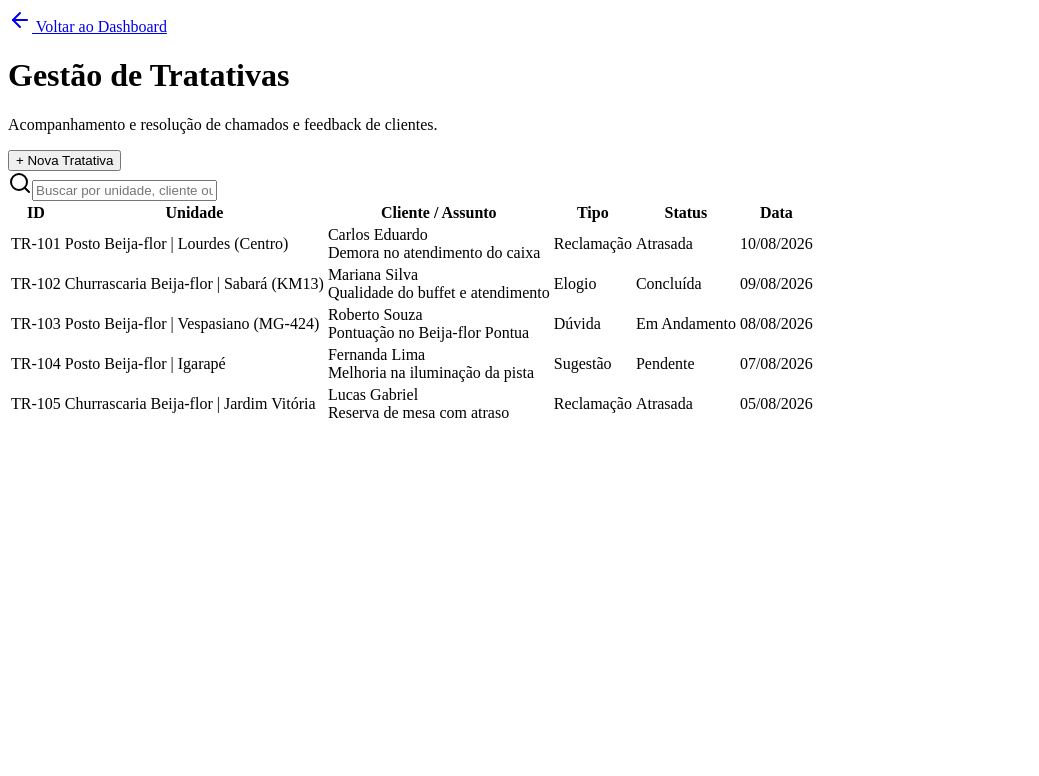
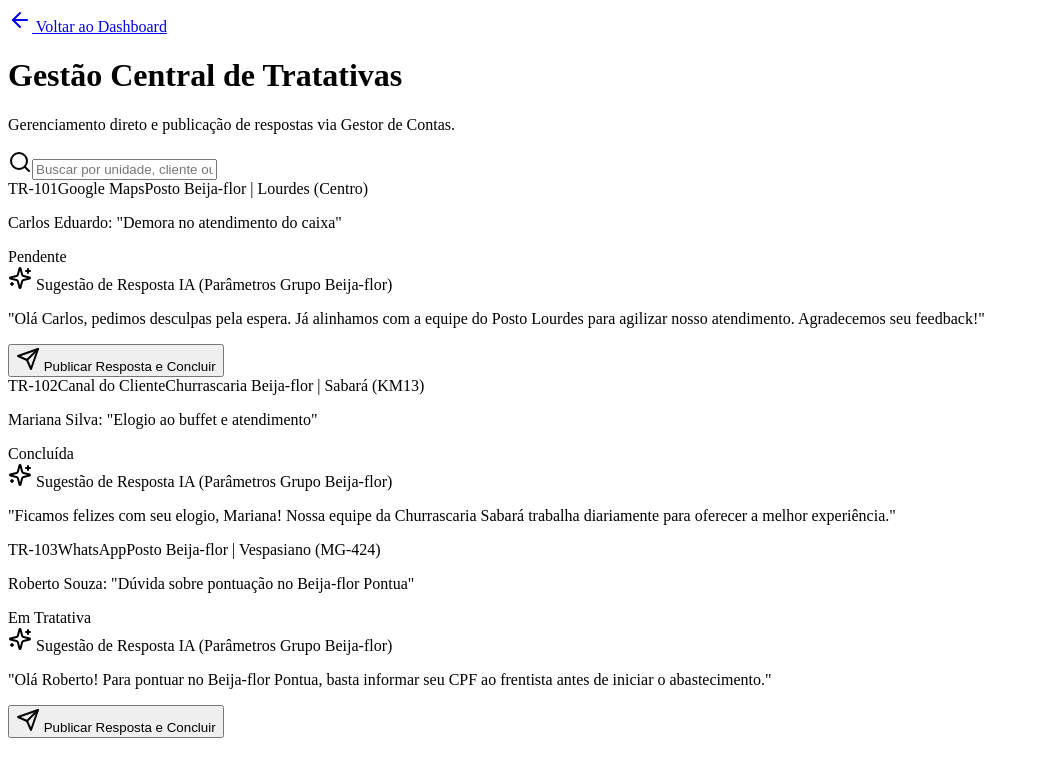
Before and after one commit to camilafvsa-a11y/beijaflor-local-hub, a Next.js app: page /tratativas in a window 1280 px wide. Shown: the top 776 px of the page, without its empty margins (0-1039 px from the left). Built offline with nearby package versions, Linux system fonts and the light colour scheme.

Commit message:
Update page.tsx

```diff
--- a/src/app/tratativas/page.tsx
+++ b/src/app/tratativas/page.tsx
@@ -2,24 +2,21 @@
 
 import React, { useState } from 'react';
 import Link from 'next/link';
-import { ArrowLeft, Clock, AlertTriangle, CheckCircle, MessageSquare, Filter, Search } from 'lucide-react';
+import { ArrowLeft, Search, CheckCircle2, Send, Sparkles, AlertCircle } from 'lucide-react';
 
 const mockTratativas = [
-  { id: 'TR-101', unidade: 'Posto Beija-flor | Lourdes (Centro)', cliente: 'Carlos Eduardo', tipo: 'Reclamação', assunto: 'Demora no atendimento do caixa', status: 'Atrasada', data: '10/08/2026', prioridade: 'Alta' },
-  { id: 'TR-102', unidade: 'Churrascaria Beija-flor | Sabará (KM13)', cliente: 'Mariana Silva', tipo: 'Elogio', assunto: 'Qualidade do buffet e atendimento', status: 'Concluída', data: '09/08/2026', prioridade: 'Baixa' },
-  { id: 'TR-103', unidade: 'Posto Beija-flor | Vespasiano (MG-424)', cliente: 'Roberto Souza', tipo: 'Dúvida', assunto: 'Pontuação no Beija-flor Pontua', status: 'Em Andamento', data: '08/08/2026', prioridade: 'Média' },
-  { id: 'TR-104', unidade: 'Posto Beija-flor | Igarapé', cliente: 'Fernanda Lima', tipo: 'Sugestão', assunto: 'Melhoria na iluminação da pista', status: 'Pendente', data: '07/08/2026', prioridade: 'Média' },
-  { id: 'TR-105', unidade: 'Churrascaria Beija-flor | Jardim Vitória', cliente: 'Lucas Gabriel', tipo: 'Reclamação', assunto: 'Reserva de mesa com atraso', status: 'Atrasada', data: '05/08/2026', prioridade: 'Alta' },
+  { id: 'TR-101', unidade: 'Posto Beija-flor | Lourdes (Centro)', cliente: 'Carlos Eduardo', canal: 'Google Maps', assunto: 'Demora no atendimento do caixa', status: 'Pendente', data: '10/08/2026', respostaIA: 'Olá Carlos, pedimos desculpas pela espera. Já alinhamos com a equipe do Posto Lourdes para agilizar nosso atendimento. Agradecemos seu feedback!' },
+  { id: 'TR-102', unidade: 'Churrascaria Beija-flor | Sabará (KM13)', cliente: 'Mariana Silva', canal: 'Canal do Cliente', assunto: 'Elogio ao buffet e atendimento', status: 'Concluída', data: '09/08/2026', respostaIA: 'Ficamos felizes com seu elogio, Mariana! Nossa equipe da Churrascaria Sabará trabalha diariamente para oferecer a melhor experiência.' },
+  { id: 'TR-103', unidade: 'Posto Beija-flor | Vespasiano (MG-424)', cliente: 'Roberto Souza', canal: 'WhatsApp', assunto: 'Dúvida sobre pontuação no Beija-flor Pontua', status: 'Em Tratativa', data: '08/08/2026', respostaIA: 'Olá Roberto! Para pontuar no Beija-flor Pontua, basta informar seu CPF ao frentista antes de iniciar o abastecimento.' },
 ];
 
 export default function TratativasPage() {
   const [searchTerm, setSearchTerm] = useState('');
+  const [items, setItems] = useState(mockTratativas);
 
-  const filtered = mockTratativas.filter(t =>
-    t.unidade.toLowerCase().includes(searchTerm.toLowerCase()) ||
-    t.assunto.toLowerCase().includes(searchTerm.toLowerCase()) ||
-    t.cliente.toLowerCase().includes(searchTerm.toLowerCase())
-  );
+  const handleConcluir = (id: string) => {
+    setItems(items.map(item => item.id === id ? { ...item, status: 'Concluída' } : item));
+  };
 
   return (
     <div className="min-h-screen bg-slate-50/50 p-6 md:p-10">
@@ -30,17 +27,13 @@
           </Link>
         </div>
 
-        <div className="bg-white p-6 rounded-2xl border border-slate-200/80 shadow-sm flex justify-between items-center">
+        <div className="bg-white p-6 rounded-2xl border border-slate-200/80 shadow-sm flex flex-col md:flex-row justify-between items-start md:items-center gap-4">
           <div>
-            <h1 className="text-2xl font-bold text-slate-900">Gestão de Tratativas</h1>
-            <p className="text-slate-500 text-sm mt-1">Acompanhamento e resolução de chamados e feedback de clientes.</p>
+            <h1 className="text-2xl font-bold text-slate-900">Gestão Central de Tratativas</h1>
+            <p className="text-slate-500 text-sm mt-1">Gerenciamento direto e publicação de respostas via Gestor de Contas.</p>
           </div>
-          <button className="bg-[#0f4c81] text-white px-4 py-2 rounded-xl text-sm font-semibold hover:bg-blue-900 transition-all">
-            + Nova Tratativa
-          </button>
         </div>
 
-        <div className="flex gap-4 items-center justify-between">
         <div className="relative w-full md:w-96">
           <Search className="absolute left-3.5 top-1/2 -translate-y-1/2 w-4 h-4 text-slate-400" />
           <input
@@ -51,48 +44,45 @@
             className="w-full pl-10 pr-4 py-2.5 bg-white border border-slate-200 rounded-xl text-sm"
           />
         </div>
+
+        <div className="space-y-4">
+          {items.filter(i => i.unidade.toLowerCase().includes(searchTerm.toLowerCase()) || i.assunto.toLowerCase().includes(searchTerm.toLowerCase())).map((item) => (
+            <div key={item.id} className="bg-white p-6 rounded-2xl border border-slate-200/80 shadow-sm space-y-4">
+              <div className="flex flex-col md:flex-row justify-between items-start md:items-center gap-2 border-b border-slate-100 pb-3">
+                <div>
+                  <div className="flex items-center gap-2">
+                    <span className="font-mono text-xs text-slate-400 font-bold">{item.id}</span>
+                    <span className="text-xs font-semibold px-2 py-0.5 bg-slate-100 text-slate-700 rounded-md">{item.canal}</span>
+                    <span className="text-xs font-bold text-slate-800">{item.unidade}</span>
                   </div>
-
-        <div className="bg-white rounded-2xl border border-slate-200/80 overflow-hidden shadow-sm">
-          <table className="w-full text-left text-sm text-slate-600">
-            <thead className="bg-slate-50 text-slate-700 font-semibold border-b border-slate-200">
-              <tr>
-                <th className="p-4">ID</th>
-                <th className="p-4">Unidade</th>
-                <th className="p-4">Cliente / Assunto</th>
-                <th className="p-4">Tipo</th>
-                <th className="p-4">Status</th>
-                <th className="p-4">Data</th>
-              </tr>
-            </thead>
-            <tbody className="divide-y divide-slate-100">
-              {filtered.map((item) => (
-                <tr key={item.id} className="hover:bg-slate-50/80 transition-colors">
-                  <td className="p-4 font-mono font-medium text-slate-500">{item.id}</td>
-                  <td className="p-4 font-semibold text-slate-800">{item.unidade}</td>
-                  <td className="p-4">
-                    <div className="font-medium text-slate-900">{item.cliente}</div>
-                    <div className="text-xs text-slate-500">{item.assunto}</div>
-                  </td>
-                  <td className="p-4">
-                    <span className="px-2.5 py-1 rounded-md text-xs font-semibold bg-slate-100 text-slate-700">
-                      {item.tipo}
-                    </span>
-                  </td>
-                  <td className="p-4">
+                  <p className="text-sm font-semibold text-slate-900 mt-1">{item.cliente}: "{item.assunto}"</p>
+                </div>
                 <span className={`px-2.5 py-1 rounded-full text-xs font-semibold ${
-                      item.status === 'Atrasada' ? 'bg-red-50 text-red-700 border border-red-200' :
-                      item.status === 'Concluída' ? 'bg-emerald-50 text-emerald-700 border border-emerald-200' :
-                      'bg-amber-50 text-amber-700 border border-amber-200'
+                  item.status === 'Concluída' ? 'bg-emerald-50 text-emerald-700 border border-emerald-200' : 'bg-amber-50 text-amber-700 border border-amber-200'
                 }`}>
                   {item.status}
                 </span>
-                  </td>
-                  <td className="p-4 text-slate-400">{item.data}</td>
-                </tr>
+              </div>
+
+              <div className="bg-slate-50 p-3.5 rounded-xl border border-slate-200/60">
+                <div className="flex items-center gap-1.5 text-xs font-bold text-[#0f4c81] mb-1">
+                  <Sparkles className="w-3.5 h-3.5" /> Sugestão de Resposta IA (Parâmetros Grupo Beija-flor)
+                </div>
+                <p className="text-xs text-slate-600 leading-relaxed italic">"{item.respostaIA}"</p>
+              </div>
+
+              {item.status !== 'Concluída' && (
+                <div className="flex items-center justify-end gap-2 pt-2">
+                  <button
+                    onClick={() => handleConcluir(item.id)}
+                    className="px-4 py-2 bg-[#0f4c81] text-white text-xs font-semibold rounded-xl hover:bg-blue-900 transition-all flex items-center gap-1.5"
+                  >
+                    <Send className="w-3.5 h-3.5" /> Publicar Resposta e Concluir
+                  </button>
+                </div>
+              )}
+            </div>
           ))}
-            </tbody>
-          </table>
         </div>
       </div>
     </div>
```
Lines whose indentation alone changed are shown as unchanged.
